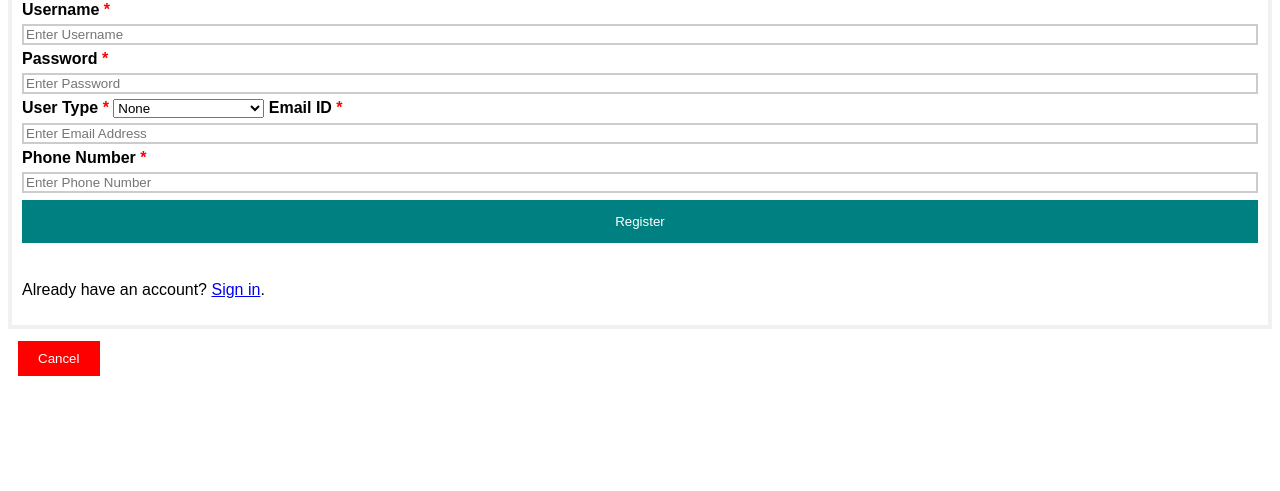
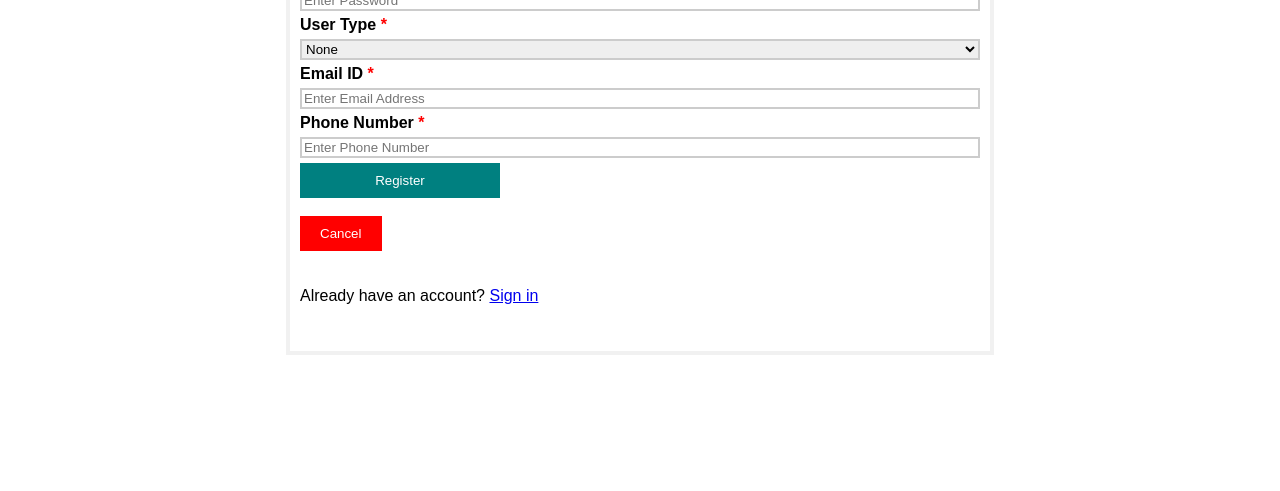
Before and after one commit to Anirudh-Chandran/B9CY100_2223_APT_10626568_10632013_10547037, a Flask app: page /Register in a window 1280 px wide. Shown: the part 309-800 px from the top of the page. Run offline with Flask 2, Linux system fonts and the light colour scheme.

Commit message:
Update registration.html

```diff
--- a/Python_Code/templates/registration.html
+++ b/Python_Code/templates/registration.html
@@ -7,9 +7,9 @@
         <meta name="viewpoint" content="width-device-width, initial-scale=1">
         <style>
             body {font-family: Arial, Helvetica, sans-serif;}
-            form {border: 4px solid #f1f1f1;}
+            form {border: 4px solid #f1f1f1;width: 700px; margin: auto}
 
-            input[type=text], input[type=password]
+            input[type=text], input[type=password], select
             {
                 width: 100%;
                 padding: 14px, 20px;
@@ -23,11 +23,12 @@
             {
                 background-color: teal ;
                 color: white;
-                padding: 14px 20px;
-                margin: 2px 0;
+                padding: 10px 20px;
+                margin:auto;
                 border: none;
                 cursor: pointer;
-                width: 100%;
+                width: 200px;
+
             }
             button:hover
             {
@@ -78,7 +79,7 @@
     </head>
     <body>
         <center><h2> Sign Up </h2></center>
-        <form method="post">
+        <form method="post" style="background-size: auto">
             <div class="imgcontainer">
                 <img src="https://cdn-icons-png.flaticon.com/512/1792/1792392.png"
                 alt="Avatar" class="avatar">
@@ -107,15 +108,16 @@
                 <label for="num"><b>Phone Number<b style="color: red"> *</b></b></label>
                 <input type="text" placeholder="Enter Phone Number" name="num" required>
 
-                <button type="submit" >Register</button>
+                <button type="submit" >Register</button> <br><br>
+				<button type="button" class="cancelbtn">Cancel</button>
             </div>
                 <div class="container signin">
-                    <p>Already have an account? <a href="/Login">Sign in</a>.</p>
+                    <p>Already have an account? <a href="/Login">Sign in</a>
                 </div>
+                <div class="container" styles="background-color:white">
 
         </form>
-        <div class="container" styles="background-color:white">
-            <button type="button" class="cancelbtn">Cancel</button>
+
 
 
     </body>
```
